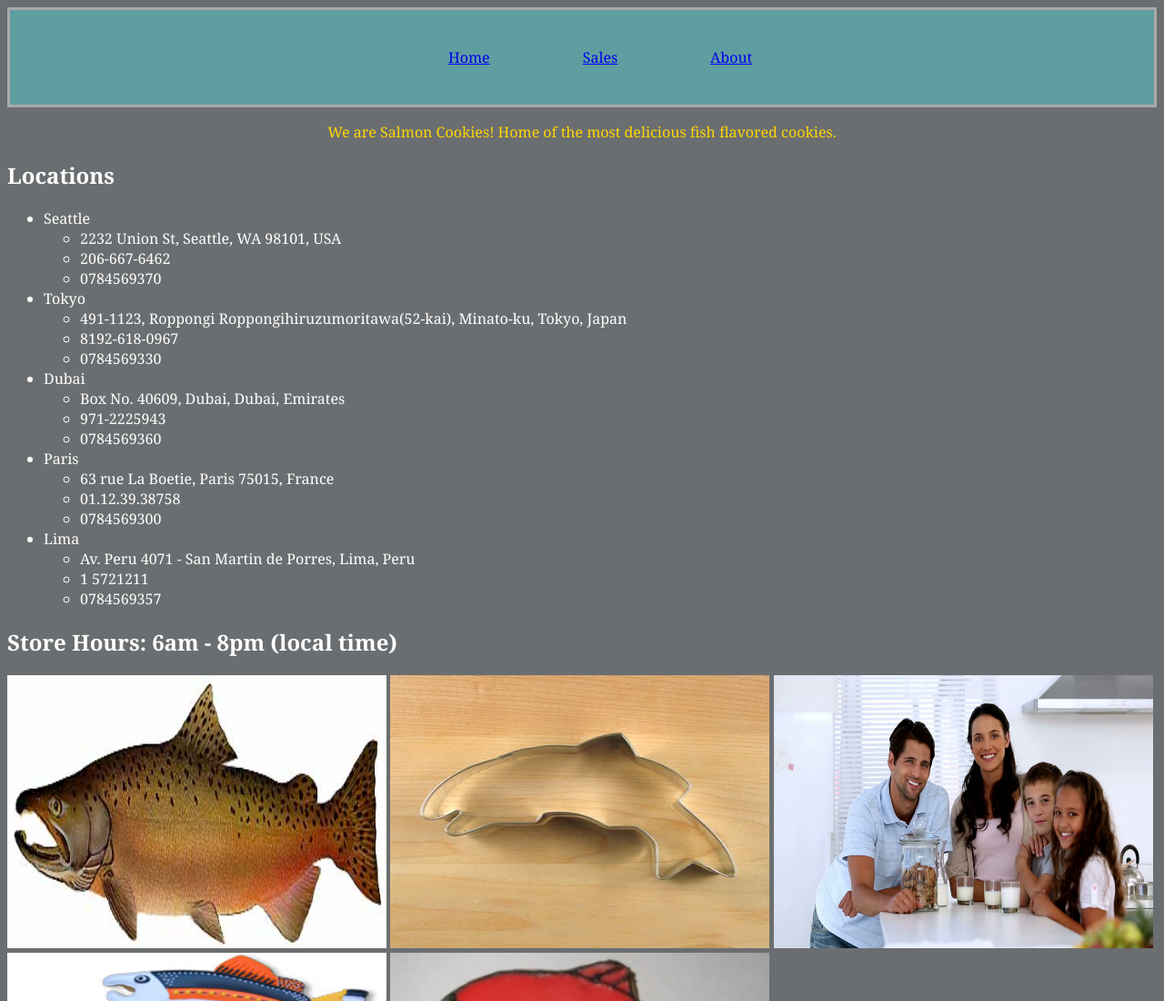
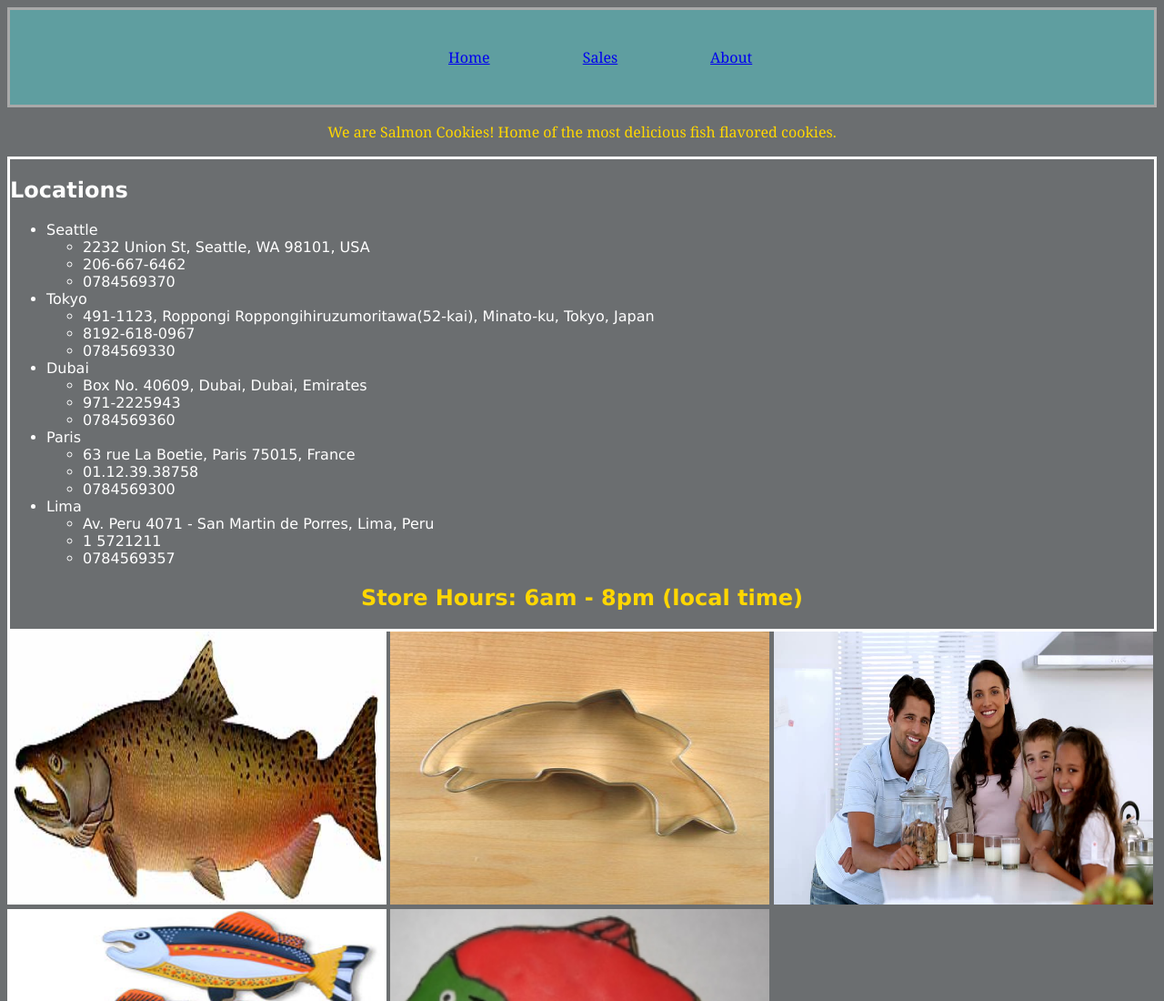
Before and after one commit to Ayhamazraq/Salmon-Cookies-project, a plain HTML site: page index.html in a window 1280 px wide. Shown: the top 1100 px of the page at 91% size. Drawn offline with Linux system fonts and the light colour scheme.

Commit message:
add new change

```diff
--- a/index.html
+++ b/index.html
@@ -6,6 +6,8 @@
     <meta http-equiv="X-UA-Compatible" content="ie=edge">
     <title>Salmon Cookies</title>
     <link rel="stylesheet" type="text/css" href="style.css">
+
+
 </head>
 <body>
     <header>
@@ -66,7 +68,7 @@
                         </ul>
                     </li>
                 </ul>
-                <h2>Store Hours: 6am - 8pm (local time)</h2>
+                <h2 id="hou">Store Hours: 6am - 8pm (local time)</h2>
             </section>
             <section class="s2">
                 <img src="Pic/chinook.jpg" width="33%"
--- a/style.css
+++ b/style.css
@@ -93,3 +93,17 @@ clear: both;
  width: 100%;
  height: 40px;
 }
+#addshopform{
+   background-color:mediumslateblue;
+}
+
+#locations{
+   font-family:Verdana, Geneva, Tahoma, sans-serif;
+   border:solid;
+   text-decoration-color:black;
+
+}
+#hou{
+   text-align: center;
+   color: gold;
+}
```
Also changed, not shown: sales.html (+3 -1 lines).
